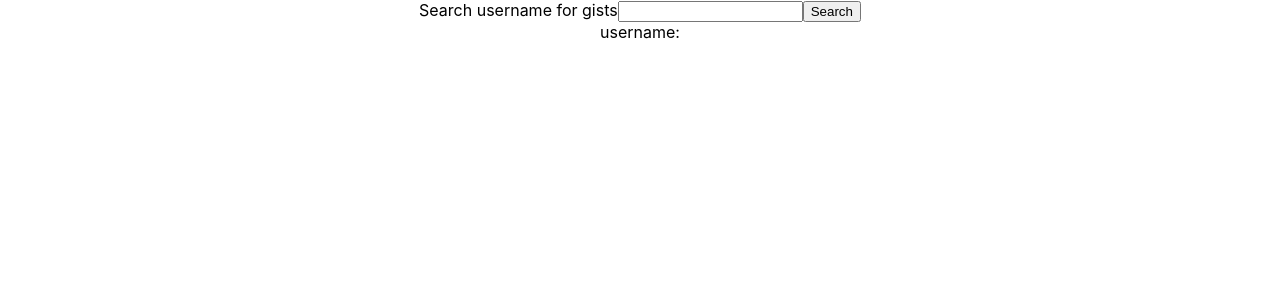
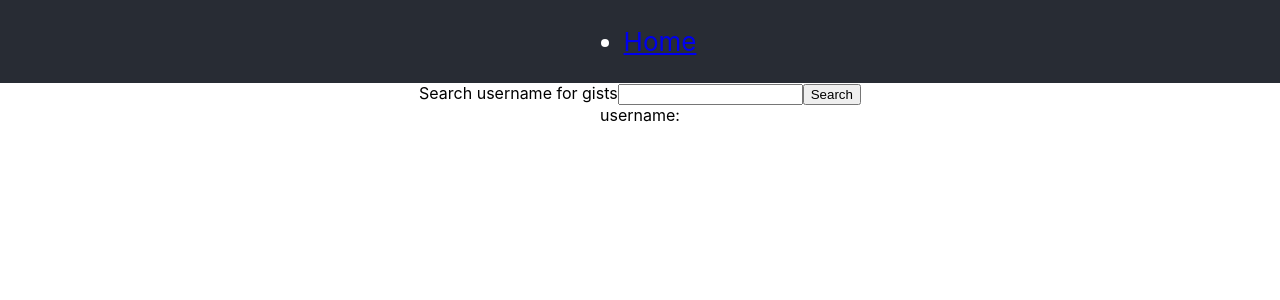
Before and after one commit to koltclassic/gist-viewer, a React (Create React App) app: page / in a window 1280 px wide. Shown: the top 300 px of the page. Built offline with nearby package versions, Linux system fonts and the light colour scheme.

Commit message:
add link to Home in nav

```diff
--- a/src/App.js
+++ b/src/App.js
@@ -2,6 +2,7 @@ import './App.css';
 import React from 'react';
 import {
   BrowserRouter as Router,
+  Link,
   Switch,
   Route,
 } from "react-router-dom";
@@ -13,6 +14,13 @@ function App() {
     <Router>
       <div className="App">
         <header className="App-header">
+          <nav>
+            <ul>
+              <li>
+                <Link to="/">Home</Link>
+              </li>
+            </ul>
+          </nav>
         </header>
 
         <Switch>
```
